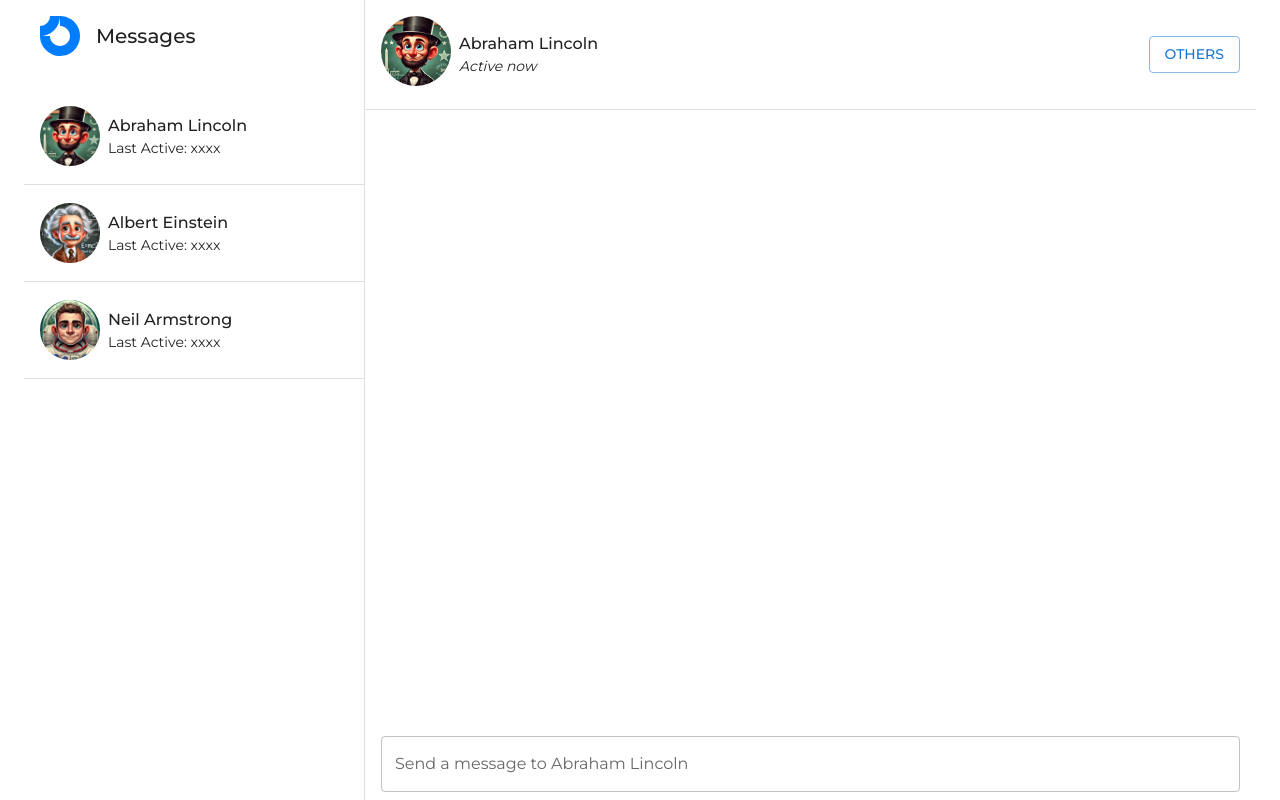
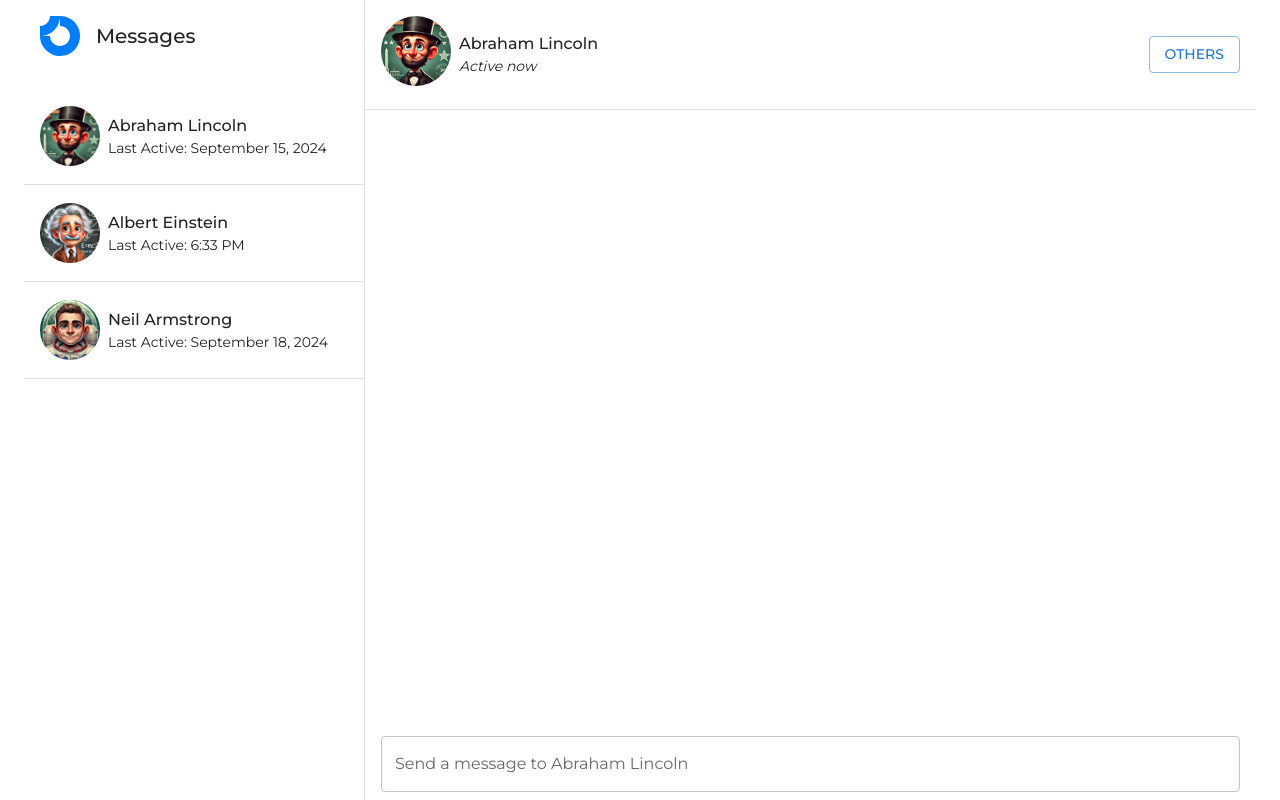
Before and after one commit to tuheli/historical-figures-openai, a React (Vite) app in the folder client/: page / in a window 1280 px wide. Built offline with nearby package versions, Linux system fonts and the light colour scheme.

Commit message:
Updated dates

```diff
--- a/client/src/components/chat-with-historical-figure/MessageFromMe.tsx
+++ b/client/src/components/chat-with-historical-figure/MessageFromMe.tsx
@@ -1,5 +1,6 @@
 import { Stack, Typography } from "@mui/material";
 import { IMessage } from "../../features/historicalFigureSlice";
+import { formatDate } from "../../utils/common";
 
 export interface MessageProps {
   message: IMessage;
@@ -7,7 +8,7 @@ export interface MessageProps {
 }
 
 export const MessageFromMe = ({ message, isLastElement }: MessageProps) => {
-  const date = new Date(message.date);
+  const formattedDate = formatDate(new Date(message.date));
 
   return (
     <Stack
@@ -42,7 +43,7 @@ export const MessageFromMe = ({ message, isLastElement }: MessageProps) => {
             color: "grey",
           }}
         >
-          {date.toLocaleTimeString()}
+          {formattedDate}
         </Typography>
       </Stack>
       <Typography
--- a/client/src/components/chat-with-historical-figure/MessageFromOther.tsx
+++ b/client/src/components/chat-with-historical-figure/MessageFromOther.tsx
@@ -1,6 +1,7 @@
 import { Box, Stack, Typography } from "@mui/material";
 import { HistoricalFigure } from "../../features/historicalFigureSlice";
 import { MessageProps } from "./MessageFromMe";
+import { formatDate } from "../../utils/common";
 
 interface MessageFromOtherProps extends MessageProps {
   historicalFigure: HistoricalFigure;
@@ -11,7 +12,7 @@ export const MessageFromOther = ({
   historicalFigure,
   isLastElement,
 }: MessageFromOtherProps) => {
-  const date = new Date(message.date);
+  const formattedDate = formatDate(new Date(message.date));
 
   return (
     <Stack
@@ -61,7 +62,7 @@ export const MessageFromOther = ({
               color: "grey",
             }}
           >
-            {date.toLocaleTimeString()}
+            {formattedDate}
           </Typography>
         </Stack>
         <Typography
--- a/client/src/components/chat-with-historical-figure/left-side-drawer/DrawerItem.tsx
+++ b/client/src/components/chat-with-historical-figure/left-side-drawer/DrawerItem.tsx
@@ -1,5 +1,6 @@
 import { Box, Stack, Typography } from "@mui/material";
 import { HistoricalFigure } from "../../../features/historicalFigureSlice";
+import { formatDate, getPastDate } from "../../../utils/common";
 
 interface DrawerItemProps {
   historicalFigure: HistoricalFigure;
@@ -7,6 +8,13 @@ interface DrawerItemProps {
 }
 
 export const DrawerItem = ({ historicalFigure, onClick }: DrawerItemProps) => {
+  const messagesLength = historicalFigure.messages.length;
+  const lastActiveDate =
+    messagesLength > 0
+      ? new Date(historicalFigure.messages[messagesLength - 1].date)
+      : getPastDate(1, 7 * 24);
+  const formattedDate = formatDate(lastActiveDate);
+
   return (
     <Stack
       onClick={onClick}
@@ -46,7 +54,7 @@ export const DrawerItem = ({ historicalFigure, onClick }: DrawerItemProps) => {
             fontWeight: 400,
           }}
         >
-          Last Active: xxxx
+          Last Active: {formattedDate}
         </Typography>
       </Stack>
     </Stack>
```
